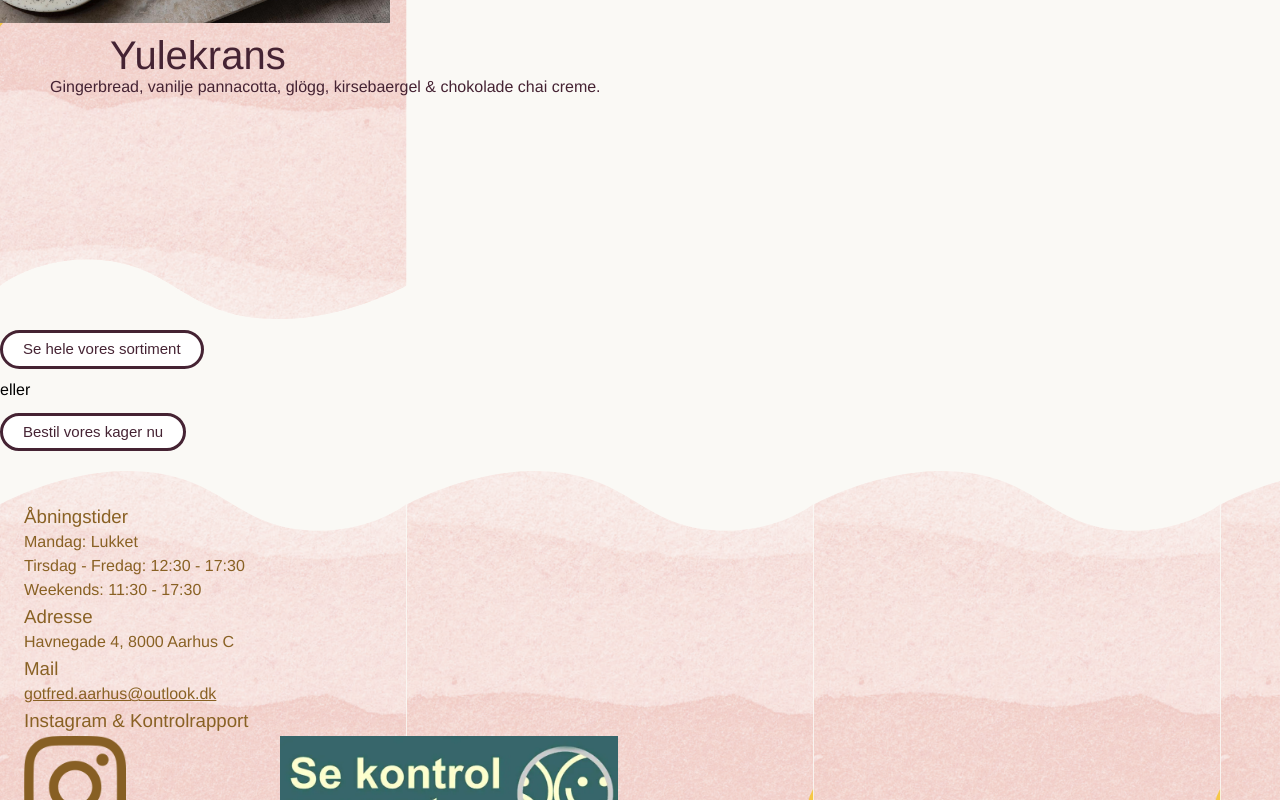
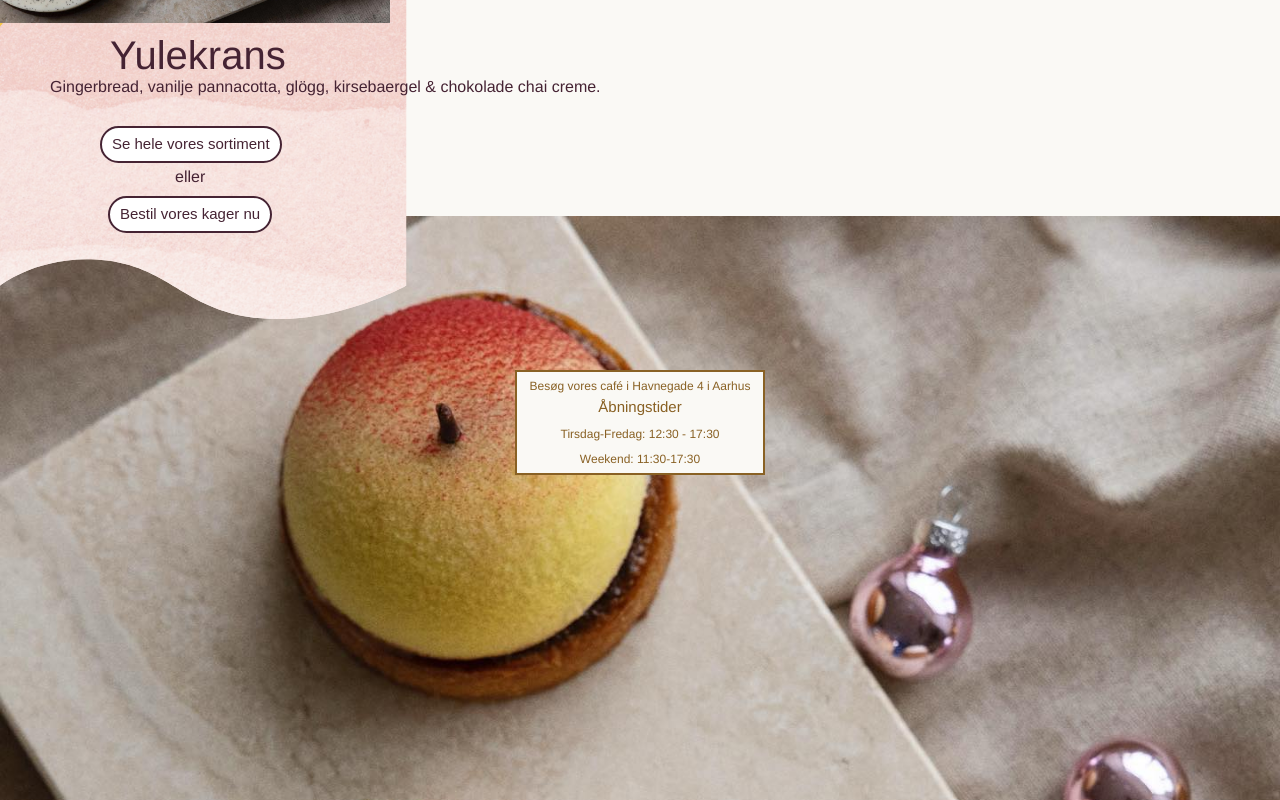
Before and after one commit to Booflame/gotfred, a React (Create React App) app: page / in a window 1280 px wide. Shown: the part 840-1640 px from the top of the page. Built offline with nearby package versions, Linux system fonts and the light colour scheme; a web font is replaced by a local one.

Commit message:
Openinghours
Åbningstider tilføjet til homepage

```diff
--- a/src/Pages/HomePage.js
+++ b/src/Pages/HomePage.js
@@ -1,6 +1,8 @@
 import Banner_Home from "../Components/Banner_Home.js";
 import texturehomeyule from "../assets/images/texturehomeyule.png";
 import yulekrans1 from "../assets/images/yulekrans1.png";
+import julestemning from "../assets/images/julestemning.jpg";
+import { NavLink } from "react-router-dom";
 
 
 export default function HomePage() {
@@ -24,10 +26,23 @@ export default function HomePage() {
                     <img className="imagetop" src={yulekrans1} alt="yulekrans"></img>
                     <h2 className="seasoncake">Yulekrans</h2>
                     <p className="seasontext">Gingerbread, vanilje pannacotta, glögg, kirsebaergel & chokolade chai creme.</p>
+                    <NavLink to="/Selection">
+                        <button type="button" className="btn-sortiment">Se hele vores sortiment</button>
+                    </NavLink>
+                    <p className="ellertxt">eller</p>
+                    <NavLink to="/Order">
+                        <button type="button" className="btn-bestil">Bestil vores kager nu</button>
+                    </NavLink>
+                    <div className="phantom">
+                        <img className="stemning" src={julestemning} alt="julekagestemning"></img>
+                        <div className="openinghours">
+                            <p className="opentxt">Besøg vores café i Havnegade 4 i Aarhus</p>
+                            <p className="opentitle">Åbningstider</p>
+                            <p className="opentxt">Tirsdag-Fredag: 12:30 - 17:30</p>
+                            <p className="opentxt">Weekend: 11:30-17:30</p>
+                        </div>
+                    </div>
                 </div>
-                <button className="btn-sortiment">Se hele vores sortiment</button>
-                <p>eller</p>
-                <button className="btn-bestil">Bestil vores kager nu</button>
             </section>
         </>
     )
--- a/src/css/style.css
+++ b/src/css/style.css
@@ -414,11 +414,15 @@ footer a:visited {
   color: #452333;
   font-size: 15px;
   font-weight: 500;
-  padding: 5px 20px;
+  padding: 5px 10px;
   border-radius: 50px;
-  border: solid 3px #452333;
+  border: solid 2px #452333;
   margin: 10px 0px;
   cursor: pointer;
+  z-index: 2;
+  position: absolute;
+  top: 450px;
+  left: 100px;
 }
 
 .btn-bestil {
@@ -426,11 +430,57 @@ footer a:visited {
   color: #452333;
   font-size: 15px;
   font-weight: 500;
-  padding: 5px 20px;
+  padding: 5px 10px;
   border-radius: 50px;
-  border: solid 3px #452333;
+  border: solid 2px #452333;
   margin: 10px 0px;
   cursor: pointer;
+  z-index: 2;
+  position: absolute;
+  top: 520px;
+  left: 108px;
+}
+
+.ellertxt {
+  position: absolute;
+  left: 175px;
+  top: 500px;
+  color: #452333;
+}
+
+.stemning {
+  z-index: -1;
+  position: absolute;
+  top: 550px;
+}
+
+.openinghours {
+  width: 250px;
+  height: 105px;
+  background-color: var(--bg);
+  border: solid 2px var(--accent);
+  margin: 0 auto;
+  margin-top: 50px;
+}
+
+.phantom {
+  height: 500px;
+}
+
+.opentxt {
+  font-size: 12px;
+  font-weight: 500;
+  text-align: center;
+  padding: 2px;
+  margin-top: 3px;
+  color: var(--accent);
+}
+
+.opentitle {
+  font-size: 15px;
+  font-weight: 300;
+  text-align: center;
+  color: var(--accent);
 }
 
 .selection-wrapper {
--- a/src/scss/layouts/_home.scss
+++ b/src/scss/layouts/_home.scss
@@ -43,16 +43,22 @@
     left: 50px
 }
 
+
+
 .btn-sortiment {
     background-color: white;
     color: #452333;
     font-size: 15px;
     font-weight: 500;
-    padding: 5px 20px;
+    padding: 5px 10px;
     border-radius: 50px;
-    border: solid 3px #452333;
+    border: solid 2px #452333;
     margin: 10px 0px;
     cursor: pointer;
+    z-index: 2;
+    position: absolute;
+    top: 450px;
+    left: 100px;
 }
 
 .btn-bestil {
@@ -60,9 +66,55 @@
     color: #452333;
     font-size: 15px;
     font-weight: 500;
-    padding: 5px 20px;
+    padding: 5px 10px;
     border-radius: 50px;
-    border: solid 3px #452333;
+    border: solid 2px #452333;
     margin: 10px 0px;
     cursor: pointer;
+    z-index: 2;
+    position: absolute;
+    top: 520px;
+    left: 108px;
 }
+
+.ellertxt {
+    position: absolute;
+    left: 175px;
+    top: 500px;
+    color: #452333;
+}
+
+.stemning {
+    z-index: -1;
+    position: absolute;
+    top: 550px;
+}
+
+.openinghours {
+    width: 250px;
+    height: 105px;
+    background-color: var(--bg);
+    border: solid 2px var(--accent);
+    margin: 0 auto;
+    margin-top: 50px;
+}
+
+.phantom {
+    height: 500px;
+}
+
+.opentxt {
+    font-size: 12px;
+    font-weight: 500;
+    text-align: center;
+    padding: 2px;
+    margin-top: 3px;
+    color: var(--accent);
+}
+
+.opentitle {
+    font-size: 15px;
+    font-weight: 300;
+    text-align: center;
+    color: var(--accent);
+}
```
Also changed, not shown: src/assets/images/julestemning.jpg (added), src/css/style.min.css.
